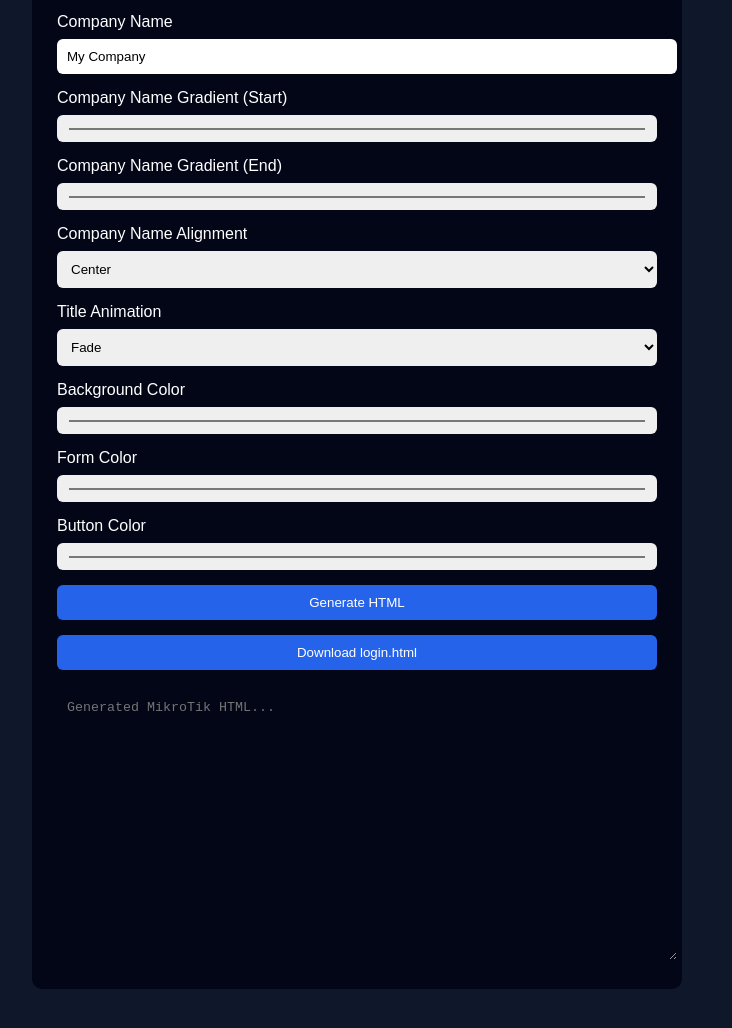
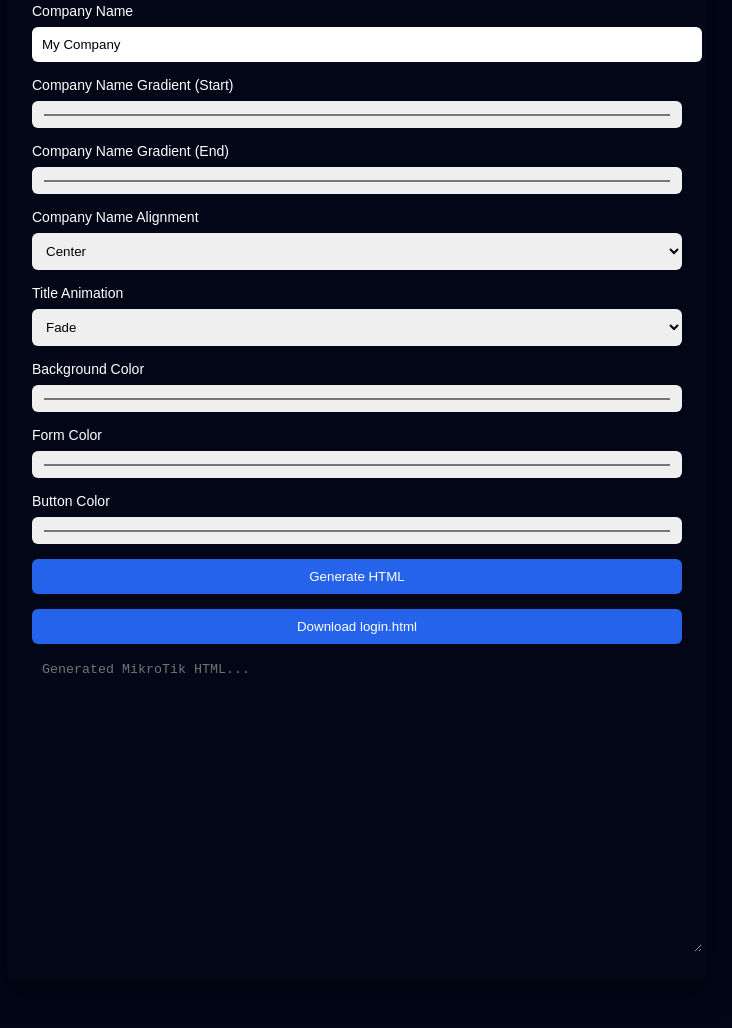
Before and after one commit to ehsanmns/mikrotik-hotspot-login-generator, a plain HTML site: page index.html in a window 1280 px wide. Shown: the part 140-1168 px from the top of the page, without its empty margins (283-1015 px from the left). Drawn offline with Linux system fonts and the light colour scheme.

Commit message:
Update style.css

```diff
--- a/style.css
+++ b/style.css
@@ -1,26 +1,28 @@
 body {
   font-family: Arial, sans-serif;
-  background: #0f172a;
+  background: #020617;
   color: #fff;
   display: flex;
   justify-content: center;
-  padding: 40px;
+  padding: 30px;
 }
 
 .panel {
   width: 100%;
-  max-width: 600px;
+  max-width: 650px;
   background: #020617;
   padding: 25px;
-  border-radius: 10px;
+  border-radius: 12px;
+  box-shadow: 0 10px 30px rgba(0,0,0,.5);
 }
 
 label {
   display: block;
   margin-top: 15px;
+  font-size: 14px;
 }
 
-input, select, button, textarea {
+input, select, textarea, button {
   width: 100%;
   margin-top: 8px;
   padding: 10px;
@@ -36,8 +38,8 @@ button {
 }
 
 textarea {
-  height: 250px;
-  margin-top: 20px;
+  height: 280px;
   background: #020617;
   color: #38bdf8;
+  font-family: monospace;
 }
```
